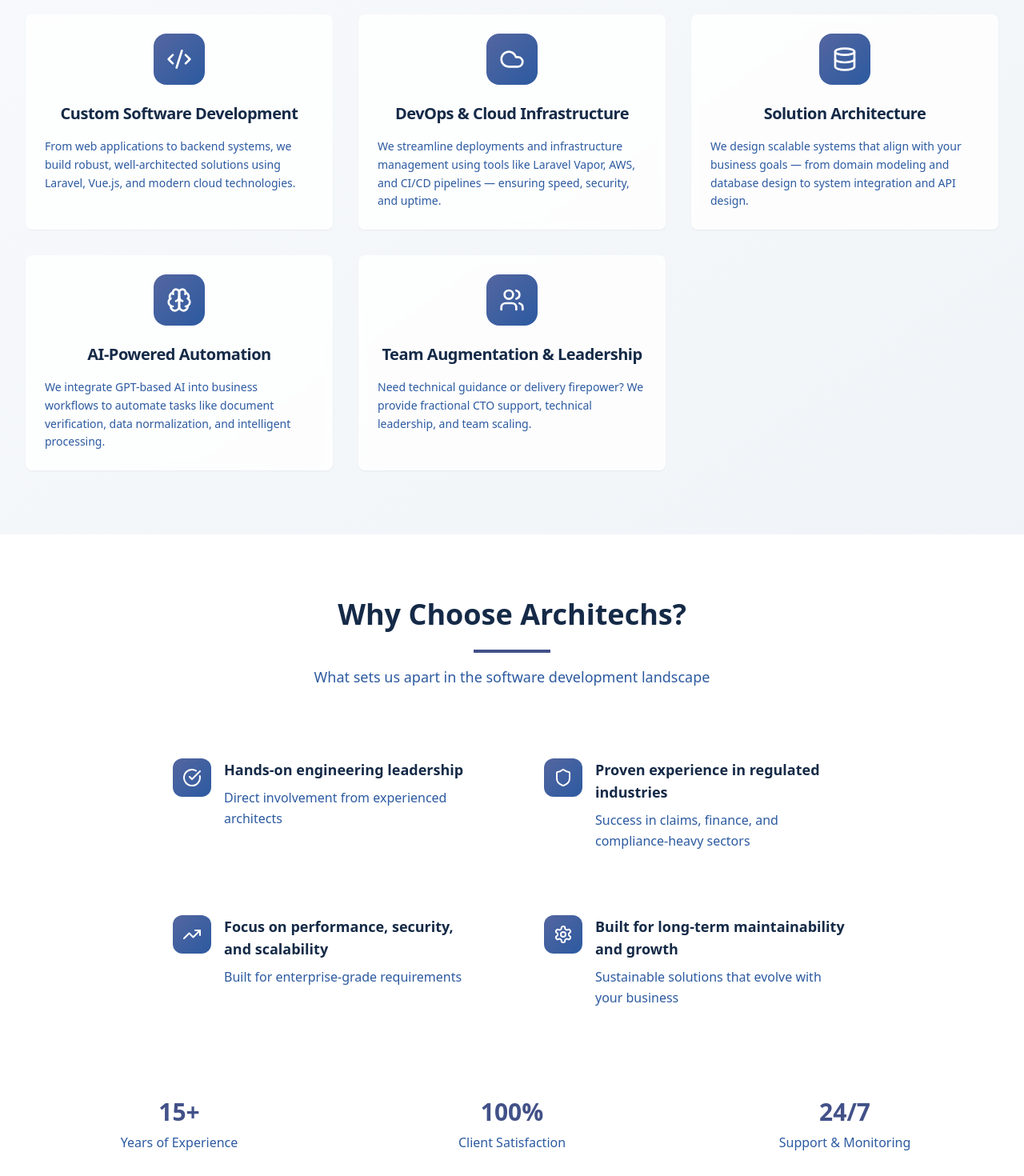
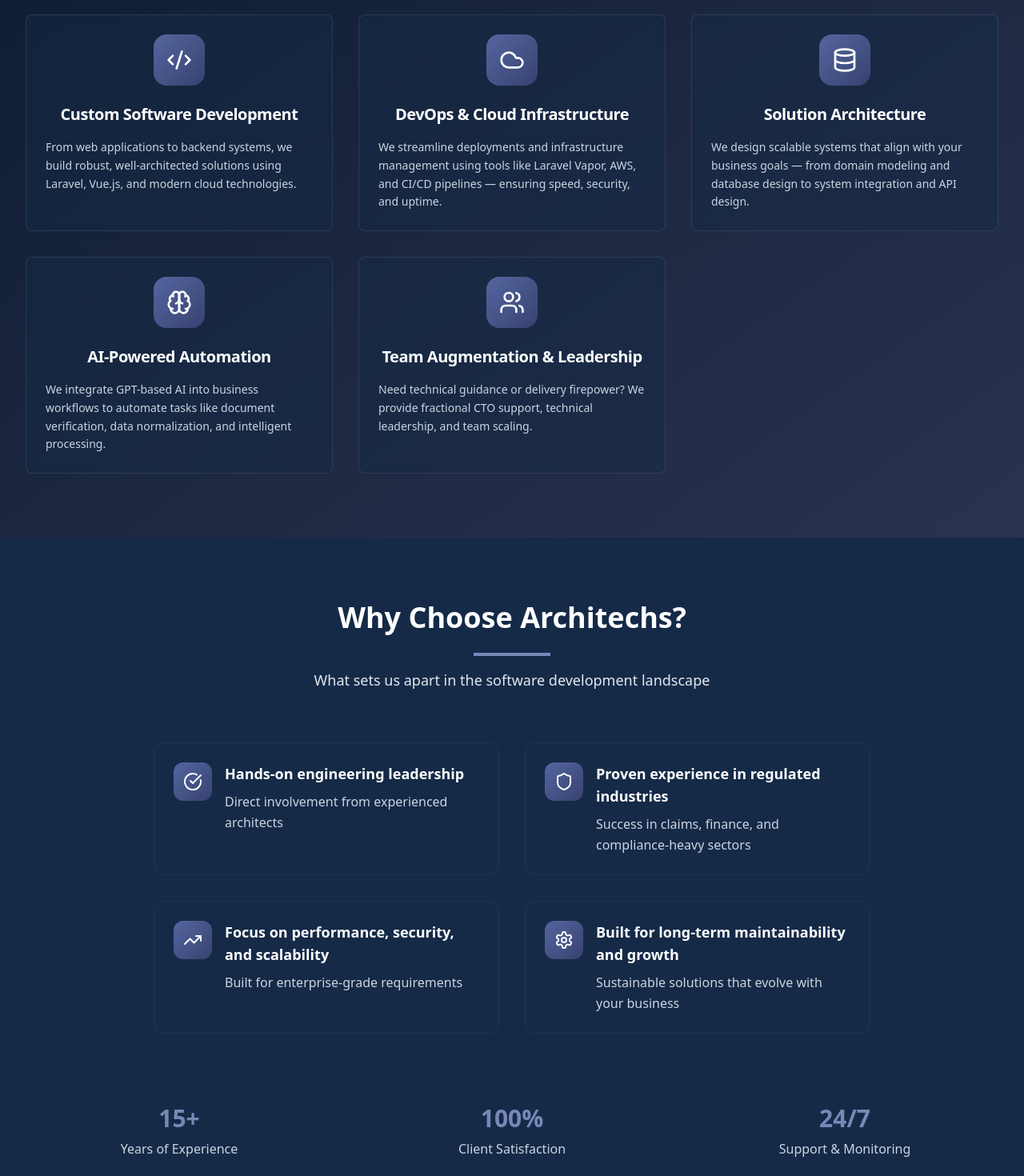
Before and after one commit to chad-architechs/architechs-info-site-build, a React (Vite) app: page / in a window 1280 px wide. Shown: the part 1780-3250 px from the top of the page at 80% size. Built offline with nearby package versions, Linux system fonts and the light colour scheme.

Commit message:
feat: Implement dark theme
Inverts the color scheme to provide a dark theme for the website.

```diff
--- a/src/components/Header.tsx
+++ b/src/components/Header.tsx
@@ -24,32 +24,32 @@ const Header = () => {
               alt="Architechs Logo"
               className="h-8 w-8"
             />
-            <span className="text-xl font-bold text-navy-800">Architechs</span>
+            <span className="text-xl font-bold text-white">Architechs</span>
           </div>
 
           {/* Desktop Navigation */}
           <nav className="hidden md:flex space-x-8">
             <button
               onClick={() => scrollToSection('about')}
-              className="text-navy-700 hover:text-navy-900 transition-colors"
+              className="text-slate-200 hover:text-white transition-colors"
             >
               About
             </button>
             <button
               onClick={() => scrollToSection('services')}
-              className="text-navy-700 hover:text-navy-900 transition-colors"
+              className="text-slate-200 hover:text-white transition-colors"
             >
               Services
             </button>
             <button
               onClick={() => scrollToSection('why-choose')}
-              className="text-navy-700 hover:text-navy-900 transition-colors"
+              className="text-slate-200 hover:text-white transition-colors"
             >
               Why Choose Us
             </button>
             <button
               onClick={() => scrollToSection('contact')}
-              className="text-navy-700 hover:text-navy-900 transition-colors"
+              className="text-slate-200 hover:text-white transition-colors"
             >
               Contact
             </button>
@@ -59,7 +59,7 @@ const Header = () => {
           <Button
             variant="ghost"
             size="icon"
-            className="md:hidden"
+            className="md:hidden text-white hover:text-slate-200"
             onClick={() => setIsMenuOpen(!isMenuOpen)}
           >
             {isMenuOpen ? <X className="h-5 w-5" /> : <Menu className="h-5 w-5" />}
@@ -72,25 +72,25 @@ const Header = () => {
             <nav className="flex flex-col space-y-3">
               <button
                 onClick={() => scrollToSection('about')}
-                className="text-navy-700 hover:text-navy-900 transition-colors text-left"
+                className="text-slate-200 hover:text-white transition-colors text-left"
               >
                 About
               </button>
               <button
                 onClick={() => scrollToSection('services')}
-                className="text-navy-700 hover:text-navy-900 transition-colors text-left"
+                className="text-slate-200 hover:text-white transition-colors text-left"
               >
                 Services
               </button>
               <button
                 onClick={() => scrollToSection('why-choose')}
-                className="text-navy-700 hover:text-navy-900 transition-colors text-left"
+                className="text-slate-200 hover:text-white transition-colors text-left"
               >
                 Why Choose Us
               </button>
               <button
                 onClick={() => scrollToSection('contact')}
-                className="text-navy-700 hover:text-navy-900 transition-colors text-left"
+                className="text-slate-200 hover:text-white transition-colors text-left"
               >
                 Contact
               </button>
--- a/src/components/Services.tsx
+++ b/src/components/Services.tsx
@@ -32,12 +32,12 @@ const Services = () => {
   ];
 
   return (
-    <section id="services" className="py-20 bg-gradient-to-br from-slate-50 to-navy-50">
+    <section id="services" className="py-20 bg-gradient-to-br from-navy-900 to-slate-blue-900">
       <div className="container-max section-padding">
         <div className="text-center mb-16">
-          <h2 className="text-3xl lg:text-4xl font-bold text-navy-800 mb-6">Our Services</h2>
-          <div className="w-24 h-1 bg-slate-blue-600 mx-auto mb-4"></div>
-          <p className="text-lg text-navy-600 max-w-2xl mx-auto">
+          <h2 className="text-3xl lg:text-4xl font-bold text-white mb-6">Our Services</h2>
+          <div className="w-24 h-1 bg-slate-blue-400 mx-auto mb-4"></div>
+          <p className="text-lg text-slate-200 max-w-2xl mx-auto">
             Comprehensive software solutions tailored to your business needs
           </p>
         </div>
@@ -48,18 +48,18 @@ const Services = () => {
             return (
               <Card
                 key={index}
-                className="group hover:shadow-xl transition-all duration-300 border-0 bg-white/80 backdrop-blur-sm hover:bg-white hover:-translate-y-2"
+                className="group hover:shadow-xl transition-all duration-300 border border-white/10 bg-navy-800/50 backdrop-blur-sm hover:bg-navy-700/50 hover:-translate-y-2"
               >
                 <CardHeader className="text-center pb-4">
-                  <div className="mx-auto mb-4 w-16 h-16 bg-gradient-to-br from-slate-blue-500 to-navy-600 rounded-2xl flex items-center justify-center group-hover:scale-110 transition-transform duration-300">
+                  <div className="mx-auto mb-4 w-16 h-16 bg-gradient-to-br from-slate-blue-500 to-slate-blue-700 rounded-2xl flex items-center justify-center group-hover:scale-110 transition-transform duration-300">
                     <IconComponent className="h-8 w-8 text-white" />
                   </div>
-                  <CardTitle className="text-xl font-bold text-navy-800 group-hover:text-slate-blue-700 transition-colors">
+                  <CardTitle className="text-xl font-bold text-white group-hover:text-slate-blue-300 transition-colors">
                     {service.title}
                   </CardTitle>
                 </CardHeader>
                 <CardContent>
-                  <CardDescription className="text-navy-600 leading-relaxed">
+                  <CardDescription className="text-slate-300 leading-relaxed">
                     {service.description}
                   </CardDescription>
                 </CardContent>
--- a/src/components/WhyChoose.tsx
+++ b/src/components/WhyChoose.tsx
@@ -26,12 +26,12 @@ const WhyChoose = () => {
   ];
 
   return (
-    <section id="why-choose" className="py-20 bg-white">
+    <section id="why-choose" className="py-20 bg-navy-800">
       <div className="container-max section-padding">
         <div className="text-center mb-16">
-          <h2 className="text-3xl lg:text-4xl font-bold text-navy-800 mb-6">Why Choose Architechs?</h2>
-          <div className="w-24 h-1 bg-slate-blue-600 mx-auto mb-4"></div>
-          <p className="text-lg text-navy-600 max-w-2xl mx-auto">
+          <h2 className="text-3xl lg:text-4xl font-bold text-white mb-6">Why Choose Architechs?</h2>
+          <div className="w-24 h-1 bg-slate-blue-400 mx-auto mb-4"></div>
+          <p className="text-lg text-slate-200 max-w-2xl mx-auto">
             What sets us apart in the software development landscape
           </p>
         </div>
@@ -42,18 +42,18 @@ const WhyChoose = () => {
             return (
               <div
                 key={index}
-                className="flex items-start space-x-4 p-6 rounded-xl hover:bg-slate-50 transition-colors duration-300 group"
+                className="flex items-start space-x-4 p-6 rounded-xl hover:bg-navy-700/50 transition-colors duration-300 group border border-white/5"
               >
                 <div className="flex-shrink-0">
-                  <div className="w-12 h-12 bg-gradient-to-br from-slate-blue-500 to-navy-600 rounded-xl flex items-center justify-center group-hover:scale-110 transition-transform duration-300">
+                  <div className="w-12 h-12 bg-gradient-to-br from-slate-blue-500 to-slate-blue-700 rounded-xl flex items-center justify-center group-hover:scale-110 transition-transform duration-300">
                     <IconComponent className="h-6 w-6 text-white" />
                   </div>
                 </div>
                 <div className="flex-grow">
-                  <h3 className="text-lg font-semibold text-navy-800 mb-2 group-hover:text-slate-blue-700 transition-colors">
+                  <h3 className="text-lg font-semibold text-white mb-2 group-hover:text-slate-blue-300 transition-colors">
                     {feature.title}
                   </h3>
-                  <p className="text-navy-600 leading-relaxed">
+                  <p className="text-slate-300 leading-relaxed">
                     {feature.description}
                   </p>
                 </div>
@@ -65,16 +65,16 @@ const WhyChoose = () => {
         {/* Stats section */}
         <div className="mt-16 grid grid-cols-1 sm:grid-cols-3 gap-8 text-center">
           <div className="p-6">
-            <div className="text-3xl font-bold text-slate-blue-600 mb-2">15+</div>
-            <div className="text-navy-600">Years of Experience</div>
+            <div className="text-3xl font-bold text-slate-blue-400 mb-2">15+</div>
+            <div className="text-slate-300">Years of Experience</div>
           </div>
           <div className="p-6">
-            <div className="text-3xl font-bold text-slate-blue-600 mb-2">100%</div>
-            <div className="text-navy-600">Client Satisfaction</div>
+            <div className="text-3xl font-bold text-slate-blue-400 mb-2">100%</div>
+            <div className="text-slate-300">Client Satisfaction</div>
           </div>
           <div className="p-6">
-            <div className="text-3xl font-bold text-slate-blue-600 mb-2">24/7</div>
-            <div className="text-navy-600">Support & Monitoring</div>
+            <div className="text-3xl font-bold text-slate-blue-400 mb-2">24/7</div>
+            <div className="text-slate-300">Support & Monitoring</div>
           </div>
         </div>
       </div>
--- a/src/index.css
+++ b/src/index.css
@@ -5,6 +5,47 @@
 
 @layer base {
   :root {
+    --background: 12 26 47;
+    --foreground: 248 250 252;
+
+    --card: 21 42 71;
+    --card-foreground: 248 250 252;
+
+    --popover: 21 42 71;
+    --popover-foreground: 248 250 252;
+
+    --primary: 248 250 252;
+    --primary-foreground: 15 23 42;
+
+    --secondary: 30 58 95;
+    --secondary-foreground: 248 250 252;
+
+    --muted: 30 58 95;
+    --muted-foreground: 148 163 184;
+
+    --accent: 30 58 95;
+    --accent-foreground: 248 250 252;
+
+    --destructive: 220 38 38;
+    --destructive-foreground: 248 250 252;
+
+    --border: 30 58 95;
+    --input: 30 58 95;
+    --ring: 148 163 184;
+
+    --radius: 0.5rem;
+
+    --sidebar-background: 12 26 47;
+    --sidebar-foreground: 248 250 252;
+    --sidebar-primary: 66 139 202;
+    --sidebar-primary-foreground: 12 26 47;
+    --sidebar-accent: 30 58 95;
+    --sidebar-accent-foreground: 248 250 252;
+    --sidebar-border: 30 58 95;
+    --sidebar-ring: 66 139 202;
+  }
+
+  .dark {
     --background: 255 255 255;
     --foreground: 15 23 42;
 
@@ -33,8 +74,6 @@
     --input: 226 232 240;
     --ring: 30 58 95;
 
-    --radius: 0.5rem;
-
     --sidebar-background: 255 255 255;
     --sidebar-foreground: 15 23 42;
     --sidebar-primary: 30 58 95;
@@ -43,45 +82,6 @@
     --sidebar-accent-foreground: 15 23 42;
     --sidebar-border: 226 232 240;
     --sidebar-ring: 30 58 95;
-  }
-
-  .dark {
-    --background: 12 26 47;
-    --foreground: 248 250 252;
-
-    --card: 21 42 71;
-    --card-foreground: 248 250 252;
-
-    --popover: 21 42 71;
-    --popover-foreground: 248 250 252;
-
-    --primary: 248 250 252;
-    --primary-foreground: 15 23 42;
-
-    --secondary: 30 58 95;
-    --secondary-foreground: 248 250 252;
-
-    --muted: 30 58 95;
-    --muted-foreground: 148 163 184;
-
-    --accent: 30 58 95;
-    --accent-foreground: 248 250 252;
-
-    --destructive: 220 38 38;
-    --destructive-foreground: 248 250 252;
-
-    --border: 30 58 95;
-    --input: 30 58 95;
-    --ring: 148 163 184;
-
-    --sidebar-background: 12 26 47;
-    --sidebar-foreground: 248 250 252;
-    --sidebar-primary: 66 139 202;
-    --sidebar-primary-foreground: 12 26 47;
-    --sidebar-accent: 30 58 95;
-    --sidebar-accent-foreground: 248 250 252;
-    --sidebar-border: 30 58 95;
-    --sidebar-ring: 66 139 202;
   }
 }
 
@@ -101,7 +101,7 @@
 
 @layer components {
   .glass-effect {
-    @apply bg-white/10 backdrop-blur-md border border-white/20;
+    @apply bg-navy-800/20 backdrop-blur-md border border-white/10;
   }
 
   .section-padding {
```
Also changed, not shown: src/components/About.tsx (+28 -28 lines), src/components/Hero.tsx (+19 -19 lines).
